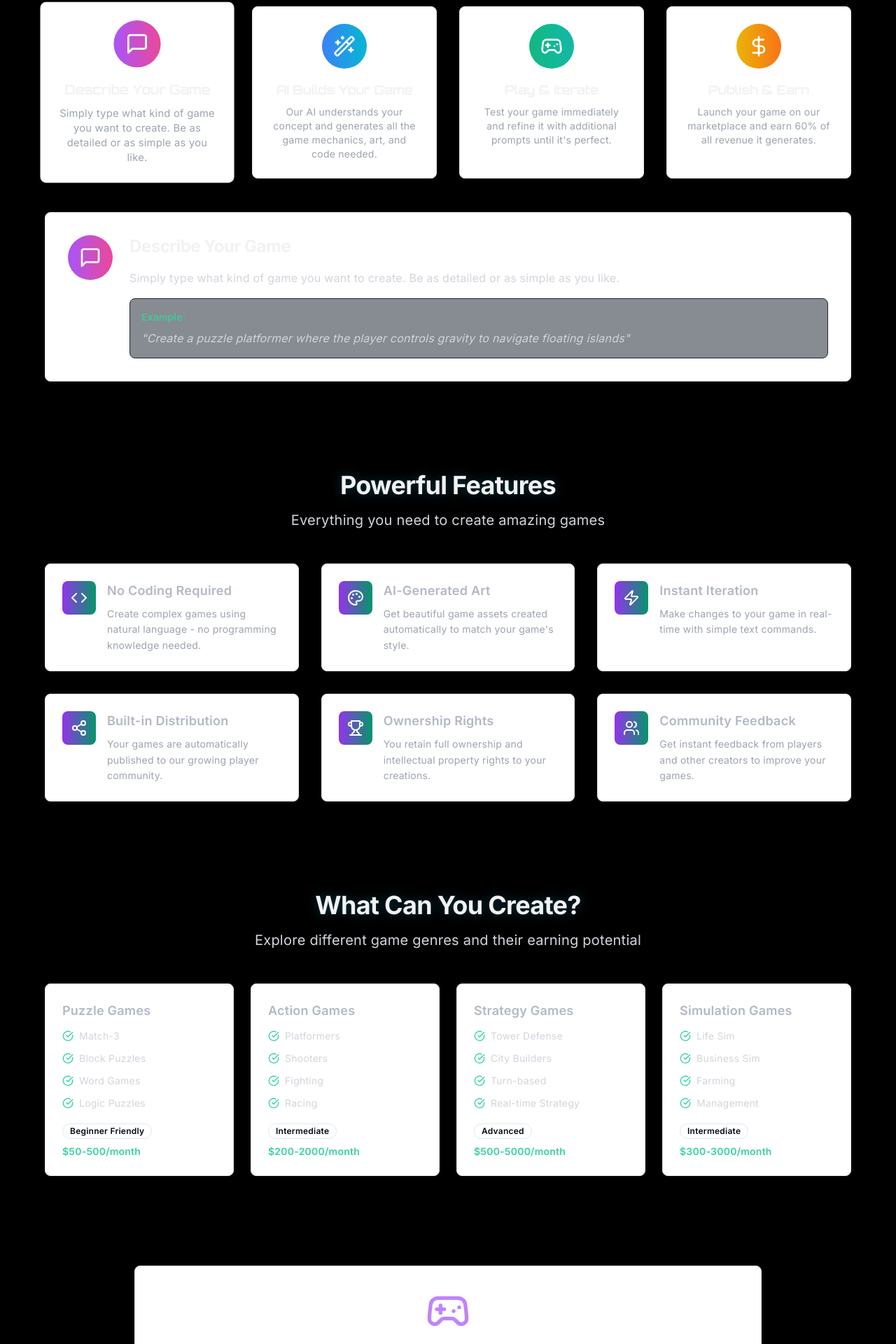
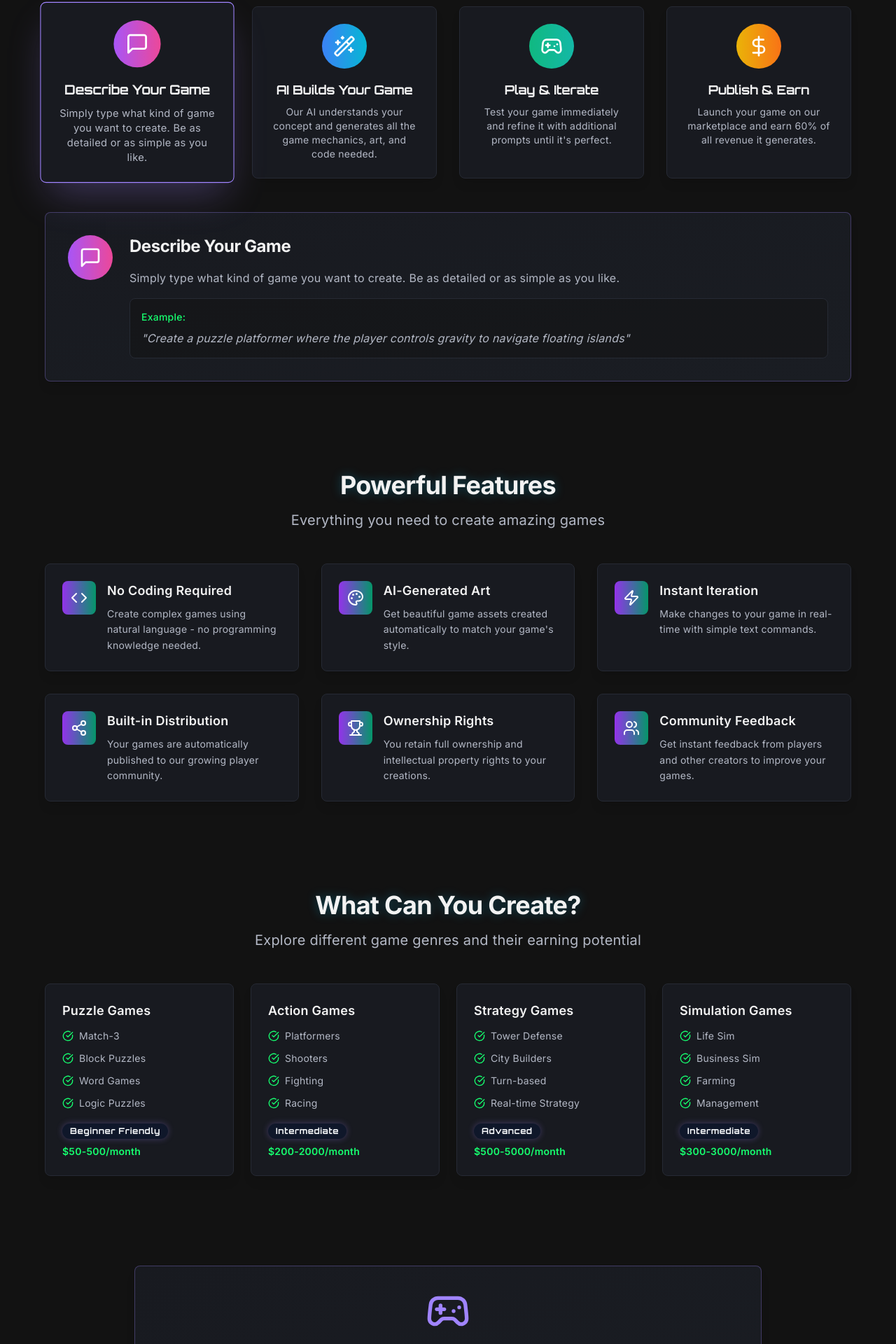
Before and after one commit to GagstyCommunity/gagsty-prompt-portal, a React (Vite) app: page /how-it-works in a window 1280 px wide. Shown: the part 814-2734 px from the top of the page at 70% size. Built offline with nearby package versions, Linux system fonts and the light colour scheme; a web font is replaced by a local one.

Commit message:
Implement design plan
Implement the comprehensive design enhancement plan, including font updates, visual effects, launch timer, section separation, content structure, interactive elements, and mobile optimization.

```diff
--- a/src/components/ui/card.tsx
+++ b/src/components/ui/card.tsx
@@ -1,3 +1,4 @@
+
 import * as React from "react"
 
 import { cn } from "@/lib/utils"
@@ -9,7 +10,7 @@ const Card = React.forwardRef<
   <div
     ref={ref}
     className={cn(
-      "rounded-lg border bg-card text-card-foreground shadow-sm",
+      "rounded-lg bg-[#181A20] text-gagsty-primary border border-[#262A34] shadow-lg transition-all duration-300 hover:border-[#A084FF]/30 hover:shadow-2xl hover:shadow-[#A084FF]/20",
       className
     )}
     {...props}
@@ -36,7 +37,7 @@ const CardTitle = React.forwardRef<
   <h3
     ref={ref}
     className={cn(
-      "text-2xl font-semibold leading-none tracking-tight",
+      "text-2xl font-semibold leading-none tracking-tight text-gagsty-primary",
       className
     )}
     {...props}
@@ -50,7 +51,7 @@ const CardDescription = React.forwardRef<
 >(({ className, ...props }, ref) => (
   <p
     ref={ref}
-    className={cn("text-sm text-muted-foreground", className)}
+    className={cn("text-sm text-gagsty-secondary", className)}
     {...props}
   />
 ))
--- a/src/pages/HowItWorks.tsx
+++ b/src/pages/HowItWorks.tsx
@@ -116,7 +116,7 @@ const HowItWorks = () => {
   ];
 
   return (
-    <div className="min-h-screen bg-black text-white">
+    <div className="min-h-screen bg-gagsty-deep text-gagsty-primary">
       <EnhancedHeader />
 
       <div className="relative pt-16">
@@ -127,21 +127,21 @@ const HowItWorks = () => {
           {/* Hero Section */}
           <section className="py-20 px-4">
             <div className="max-w-4xl mx-auto text-center">
-              <Badge className="bg-gradient-to-r from-purple-600 to-emerald-600 text-white px-4 py-2 mb-6">
+              <Badge className="gagsty-badge-primary px-4 py-2 mb-6">
                 <Play className="mr-2" size={16} />
                 How It Works
               </Badge>
 
               <h1 className="display-xl mb-6">
-                From <span className="text-gradient">Idea to Game</span> in Minutes
+                From <span className="text-gagsty-gradient">Idea to Game</span> in Minutes
               </h1>
 
-              <p className="text-xl text-gray-300 max-w-3xl mx-auto leading-relaxed mb-8">
+              <p className="text-xl text-gagsty-secondary max-w-3xl mx-auto leading-relaxed mb-8">
                 Our AI-powered platform transforms your creative ideas into fully playable games.
                 No coding, no complex tools - just your imagination and our technology.
               </p>
 
-              <Button className="btn-primary btn-large">
+              <Button className="btn-gagsty-primary text-lg px-8 py-4">
                 <MessageSquare className="mr-2" size={20} />
                 Start Creating Now
               </Button>
@@ -153,7 +153,7 @@ const HowItWorks = () => {
             <div className="max-w-6xl mx-auto">
               <div className="text-center mb-12">
                 <h2 className="text-3xl md:text-4xl font-display font-bold mb-4">The Creation Process</h2>
-                <p className="text-xl text-gray-300">Four simple steps from concept to published game</p>
+                <p className="text-xl text-gagsty-secondary">Four simple steps from concept to published game</p>
               </div>
 
               {/* Interactive Steps */}
@@ -161,10 +161,10 @@ const HowItWorks = () => {
                 {steps.map((step, index) => (
                   <Card
                     key={index}
-                    className={`cursor-pointer transition-all duration-300 ${
+                    className={`cursor-pointer transition-all duration-300 gagsty-lift-hover ${
                       activeStep === index
-                        ? 'card-primary scale-105'
-                        : 'card-secondary hover-lift'
+                        ? 'border-[#A084FF] shadow-2xl shadow-[#A084FF]/30 scale-105'
+                        : 'hover:border-[#A084FF]/50'
                     }`}
                     onClick={() => setActiveStep(index)}
                   >
@@ -172,26 +172,26 @@ const HowItWorks = () => {
                       <div className={`w-16 h-16 rounded-full bg-gradient-to-r ${step.color} flex items-center justify-center mx-auto mb-4 text-white`}>
                         {step.icon}
                       </div>
-                      <h3 className="text-lg font-semibold mb-2">{step.title}</h3>
-                      <p className="text-gray-400 text-sm">{step.description}</p>
+                      <h3 className="text-lg font-semibold mb-2 text-gagsty-primary">{step.title}</h3>
+                      <p className="text-gagsty-secondary text-sm">{step.description}</p>
                     </CardContent>
                   </Card>
                 ))}
               </div>
 
               {/* Active Step Details */}
-              <Card className="card-primary">
+              <Card className="border-[#A084FF]/30 bg-gradient-to-br from-[#181A20] to-[#1A1D23]">
                 <CardContent className="p-8">
                   <div className="flex items-start space-x-6">
                     <div className={`w-16 h-16 rounded-full bg-gradient-to-r ${steps[activeStep].color} flex items-center justify-center text-white flex-shrink-0`}>
                       {steps[activeStep].icon}
                     </div>
                     <div className="flex-1">
-                      <h3 className="text-2xl font-display font-bold mb-4">{steps[activeStep].title}</h3>
-                      <p className="text-gray-300 mb-4 leading-relaxed">{steps[activeStep].description}</p>
-                      <div className="bg-gray-900/50 rounded-lg p-4 border border-gray-800">
-                        <p className="text-emerald-400 text-sm font-medium mb-2">Example:</p>
-                        <p className="text-gray-300 italic">{steps[activeStep].example}</p>
+                      <h3 className="text-2xl font-display font-bold mb-4 text-gagsty-primary">{steps[activeStep].title}</h3>
+                      <p className="text-gagsty-secondary mb-4 leading-relaxed">{steps[activeStep].description}</p>
+                      <div className="bg-[#121212]/50 rounded-lg p-4 border border-[#262A34]">
+                        <p className="text-[#16FF6F] text-sm font-medium mb-2">Example:</p>
+                        <p className="text-gagsty-secondary italic">{steps[activeStep].example}</p>
                       </div>
                     </div>
                   </div>
@@ -205,20 +205,20 @@ const HowItWorks = () => {
             <div className="max-w-6xl mx-auto">
               <div className="text-center mb-12">
                 <h2 className="text-3xl md:text-4xl font-display font-bold mb-4">Powerful Features</h2>
-                <p className="text-xl text-gray-300">Everything you need to create amazing games</p>
+                <p className="text-xl text-gagsty-secondary">Everything you need to create amazing games</p>
               </div>
 
               <div className="grid md:grid-cols-2 lg:grid-cols-3 gap-8">
                 {features.map((feature, index) => (
-                  <Card key={index} className="card-secondary hover-lift">
+                  <Card key={index} className="gagsty-lift-hover">
                     <CardContent className="p-6">
                       <div className="flex items-start space-x-4">
                         <div className="w-12 h-12 rounded-lg bg-gradient-to-r from-purple-600 to-emerald-600 flex items-center justify-center text-white flex-shrink-0">
                           {feature.icon}
                         </div>
                         <div>
-                          <h4 className="text-lg font-semibold mb-2">{feature.title}</h4>
-                          <p className="text-gray-400 text-sm leading-relaxed">{feature.description}</p>
+                          <h4 className="text-lg font-semibold mb-2 text-gagsty-primary">{feature.title}</h4>
+                          <p className="text-gagsty-secondary text-sm leading-relaxed">{feature.description}</p>
                         </div>
                       </div>
                     </CardContent>
@@ -233,29 +233,29 @@ const HowItWorks = () => {
             <div className="max-w-6xl mx-auto">
               <div className="text-center mb-12">
                 <h2 className="text-3xl md:text-4xl font-display font-bold mb-4">What Can You Create?</h2>
-                <p className="text-xl text-gray-300">Explore different game genres and their earning potential</p>
+                <p className="text-xl text-gagsty-secondary">Explore different game genres and their earning potential</p>
               </div>
 
               <div className="grid md:grid-cols-2 lg:grid-cols-4 gap-6">
                 {gameTypes.map((type, index) => (
-                  <Card key={index} className="card-secondary hover-lift">
+                  <Card key={index} className="gagsty-lift-hover">
                     <CardContent className="p-6">
-                      <h4 className="text-lg font-semibold mb-3">{type.category}</h4>
+                      <h4 className="text-lg font-semibold mb-3 text-gagsty-primary">{type.category}</h4>
 
                       <div className="space-y-3 mb-4">
                         {type.examples.map((example, i) => (
                           <div key={i} className="flex items-center space-x-2">
-                            <CheckCircle className="w-4 h-4 text-emerald-400 flex-shrink-0" />
-                            <span className="text-sm text-gray-300">{example}</span>
+                            <CheckCircle className="w-4 h-4 text-[#16FF6F] flex-shrink-0" />
+                            <span className="text-sm text-gagsty-secondary">{example}</span>
                           </div>
                         ))}
                       </div>
 
                       <div className="space-y-2">
-                        <Badge variant="outline" className="text-xs">
+                        <Badge className="gagsty-badge-primary text-xs">
                           {type.difficulty}
                         </Badge>
-                        <div className="text-emerald-400 font-semibold text-sm">
+                        <div className="text-[#16FF6F] font-semibold text-sm">
                           {type.earnings}
                         </div>
                       </div>
@@ -269,21 +269,21 @@ const HowItWorks = () => {
           {/* Interactive Demo Preview */}
           <section className="py-16 px-4">
             <div className="max-w-4xl mx-auto">
-              <Card className="card-primary">
+              <Card className="border-[#A084FF]/30 bg-gradient-to-br from-[#181A20] to-[#1A1D23]">
                 <CardContent className="p-8 text-center">
-                  <Gamepad2 className="w-16 h-16 text-purple-400 mx-auto mb-6" />
-                  <h3 className="text-2xl font-display font-bold mb-4">Ready to See It in Action?</h3>
-                  <p className="text-gray-300 mb-6 leading-relaxed">
+                  <Gamepad2 className="w-16 h-16 text-[#A084FF] mx-auto mb-6" />
+                  <h3 className="text-2xl font-display font-bold mb-4 text-gagsty-primary">Ready to See It in Action?</h3>
+                  <p className="text-gagsty-secondary mb-6 leading-relaxed">
                     Try our interactive demo to experience the full game creation process.
                     Create a simple game in under 5 minutes and see how easy it really is.
                   </p>
 
                   <div className="flex flex-col sm:flex-row gap-4 justify-center">
-                    <Button className="btn-primary btn-large">
+                    <Button className="btn-gagsty-primary text-lg px-8 py-4">
                       <Play className="mr-2" size={20} />
                       Try Interactive Demo
                     </Button>
-                    <Button variant="outline" className="btn-large border-purple-600 text-purple-300 hover:bg-purple-600/20">
+                    <Button className="btn-gagsty-secondary text-lg px-8 py-4">
                       <ArrowRight className="mr-2" size={20} />
                       Join Waitlist
                     </Button>
@@ -298,44 +298,44 @@ const HowItWorks = () => {
             <div className="max-w-4xl mx-auto">
               <div className="text-center mb-12">
                 <h2 className="text-3xl md:text-4xl font-display font-bold mb-4">Common Questions</h2>
-                <p className="text-xl text-gray-300">Quick answers to help you get started</p>
+                <p className="text-xl text-gagsty-secondary">Quick answers to help you get started</p>
               </div>
 
               <div className="grid md:grid-cols-2 gap-6">
-                <Card className="card-secondary">
+                <Card className="gagsty-lift-hover">
                   <CardContent className="p-6">
-                    <h4 className="text-lg font-semibold mb-3">Do I need coding experience?</h4>
-                    <p className="text-gray-400 text-sm leading-relaxed">
+                    <h4 className="text-lg font-semibold mb-3 text-gagsty-primary">Do I need coding experience?</h4>
+                    <p className="text-gagsty-secondary text-sm leading-relaxed">
                       Not at all! Our platform is designed for creators without technical backgrounds.
                       Just describe your game idea in natural language.
                     </p>
                   </CardContent>
                 </Card>
 
-                <Card className="card-secondary">
+                <Card className="gagsty-lift-hover">
                   <CardContent className="p-6">
-                    <h4 className="text-lg font-semibold mb-3">How complex can my games be?</h4>
-                    <p className="text-gray-400 text-sm leading-relaxed">
+                    <h4 className="text-lg font-semibold mb-3 text-gagsty-primary">How complex can my games be?</h4>
+                    <p className="text-gagsty-secondary text-sm leading-relaxed">
                       From simple puzzles to complex RPGs - our AI can handle a wide range of game types
                       and mechanics. The more detailed your description, the better.
                     </p>
                   </CardContent>
                 </Card>
 
-                <Card className="card-secondary">
+                <Card className="gagsty-lift-hover">
                   <CardContent className="p-6">
-                    <h4 className="text-lg font-semibold mb-3">How do I earn money?</h4>
-                    <p className="text-gray-400 text-sm leading-relaxed">
+                    <h4 className="text-lg font-semibold mb-3 text-gagsty-primary">How do I earn money?</h4>
+                    <p className="text-gagsty-secondary text-sm leading-relaxed">
                       You earn 60% of all revenue from your published games through our G-Chips system.
                       Players pay to play, and you get paid automatically.
                     </p>
                   </CardContent>
                 </Card>
 
-                <Card className="card-secondary">
+                <Card className="gagsty-lift-hover">
                   <CardContent className="p-6">
-                    <h4 className="text-lg font-semibold mb-3">Can I collaborate with others?</h4>
-                    <p className="text-gray-400 text-sm leading-relaxed">
+                    <h4 className="text-lg font-semibold mb-3 text-gagsty-primary">Can I collaborate with others?</h4>
+                    <p className="text-gagsty-secondary text-sm leading-relaxed">
                       Yes! You can invite other creators to collaborate on projects and share revenue
                       based on contributions.
                     </p>
```
Also changed, not shown: src/components/HowPromptToGameWorks.tsx (+19 -20 lines), src/index.css (+14 -2 lines).
